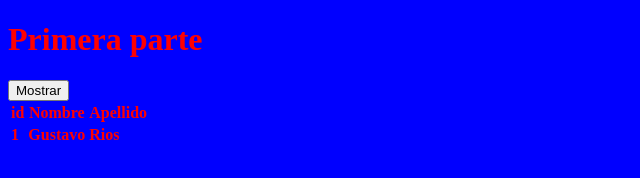
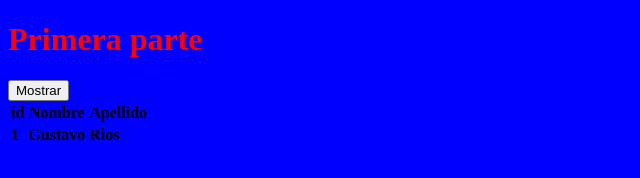
Before and after one commit to gustavo3042/Viernes, a plain HTML site: page index.html in a window 1280 px wide. Shown: the whole page, without its empty margins (0-640 px from the left). Drawn offline with Linux system fonts and the light colour scheme.

Commit message:
Update index.html

```diff
--- a/index.html
+++ b/index.html
@@ -10,7 +10,7 @@
     <h1>Primera parte</h1>
     <input type="button" name="" onclick="saludo()" value="Mostrar">
 
-    <table>
+    <table style="width:'50%';color:black;">
   <thead>
 
 
```
